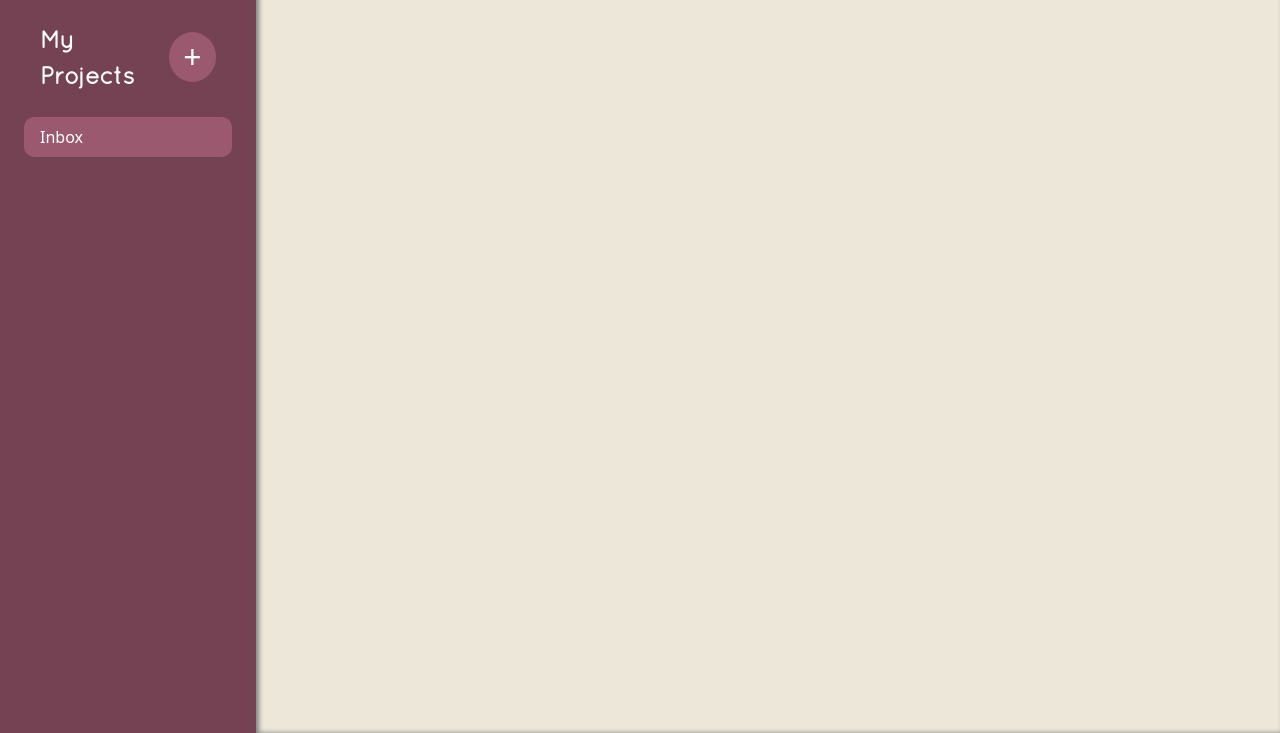
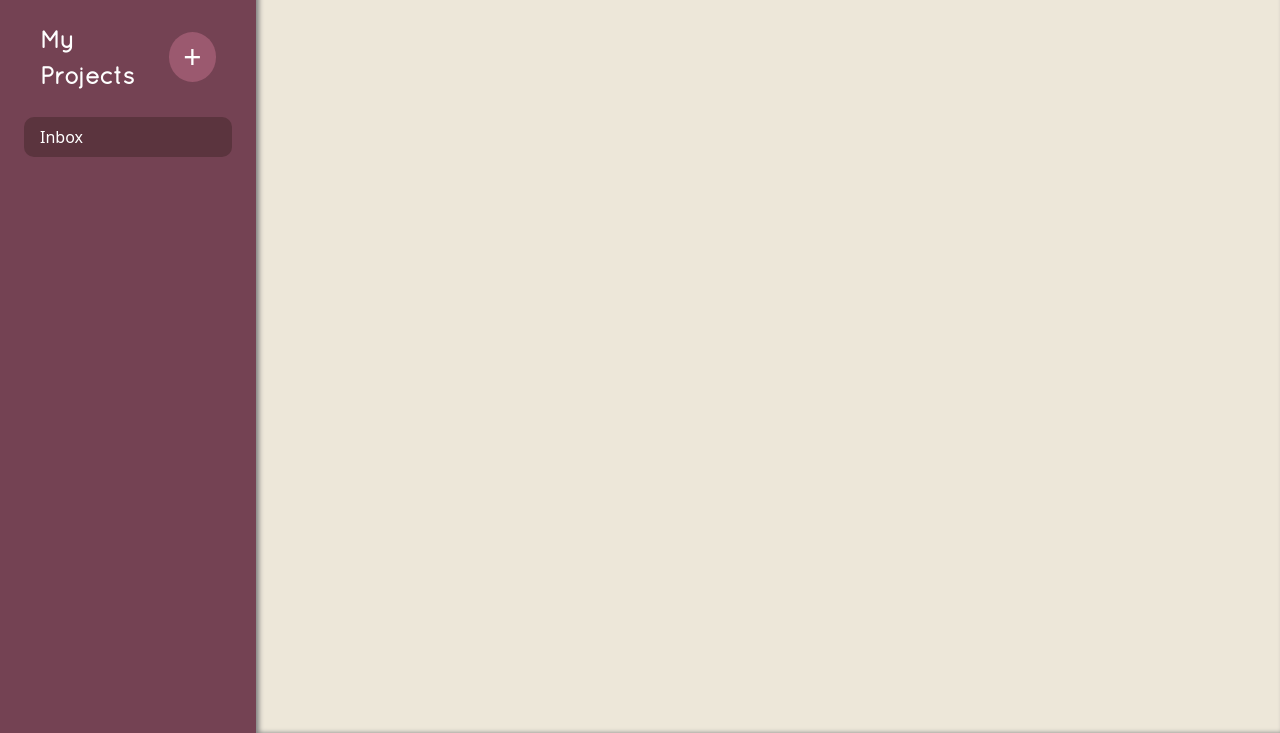
Before and after one commit to Hanamomon/todo-list, a website built with webpack: page src/template.html in a window 1280 px wide. In both pictures the pointer is over the element "Inbox". Shown: the part 67-800 px from the top of the page. Built offline with nearby package versions, Linux system fonts and the light colour scheme; files whose address does not match are found by name.

Commit message:
style: update complete checkbox appearance and active project's hover color

```diff
--- a/src/styles.css
+++ b/src/styles.css
@@ -157,6 +157,10 @@ p, li, button, label, input {
 
 #active-project-sidebar {
   background-color: var(--rosewood);
+}
+
+#active-project-sidebar:hover {
+  background-color: #5b343e;
 }
 
 /* Content */
@@ -334,6 +338,7 @@ p, li, button, label, input {
   width: 1.15em;
   height: 1.15em;
   border: 0.15em solid grey;
+  border-radius: 5px;
 }
 
 .todo-item-prio > input:hover {
```
